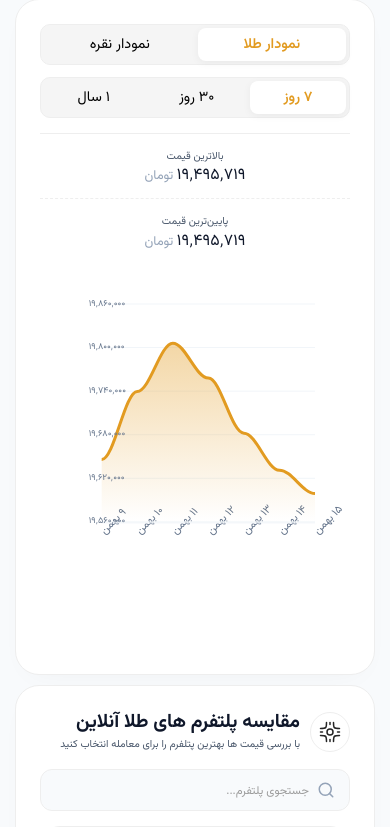
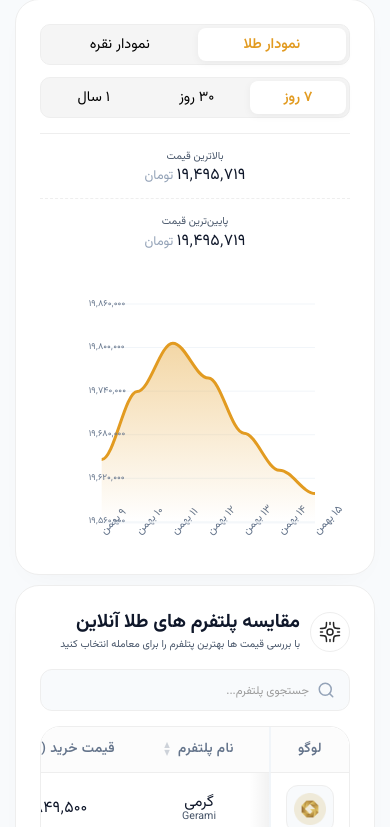
Before and after one commit to fariborzj2/TalaOnline, a PHP site: page / in a window 390 px wide. Shown: the part 686-1513 px from the top of the page. Run offline with PHP 8.4, Linux system fonts and the light colour scheme; some libraries are stand-ins or nearby versions.

Commit message:
Update style.css

```diff
--- a/css/style.css
+++ b/css/style.css
@@ -652,8 +652,8 @@ body {
 }
 @media screen and (max-width: 768px) {
   .chart {
-    height: 380px;
-    min-height: 380px !important;
+
+    min-height: 250px !important;
     margin-top: 10px;
     margin-bottom: 10px;
   }
```
